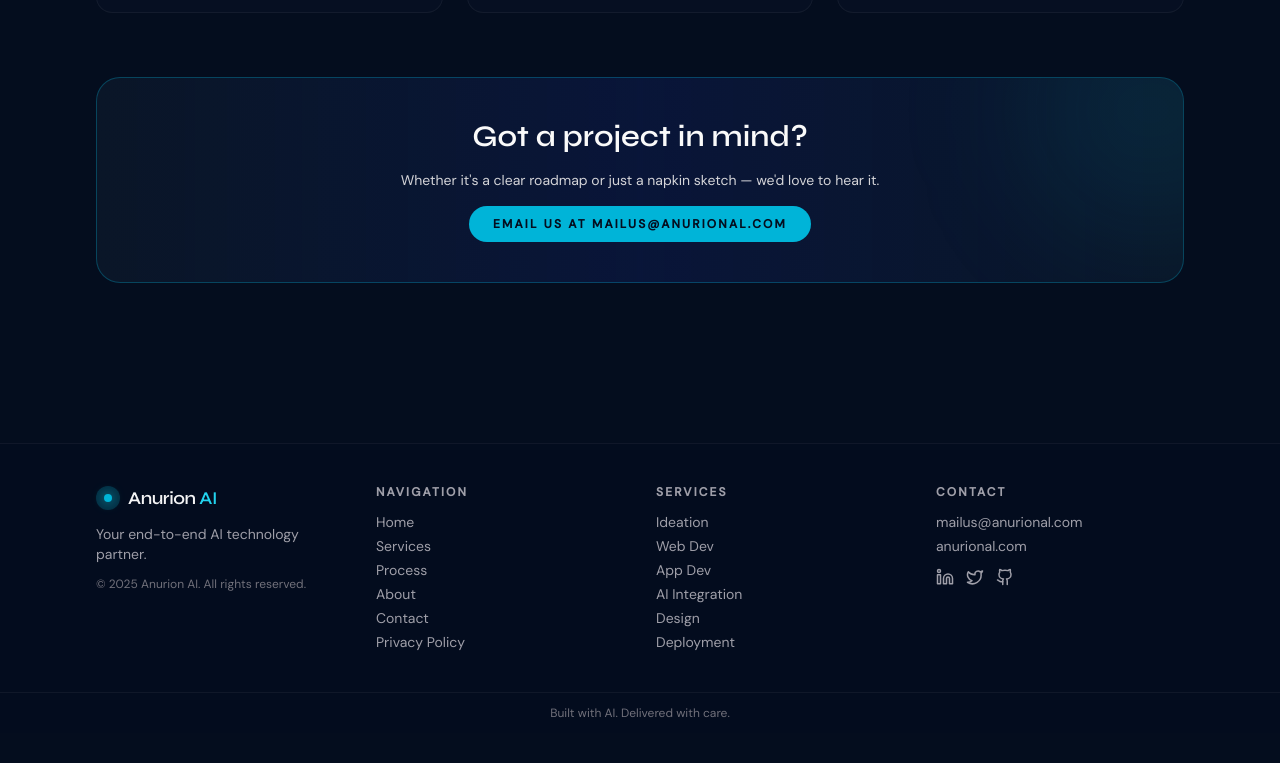
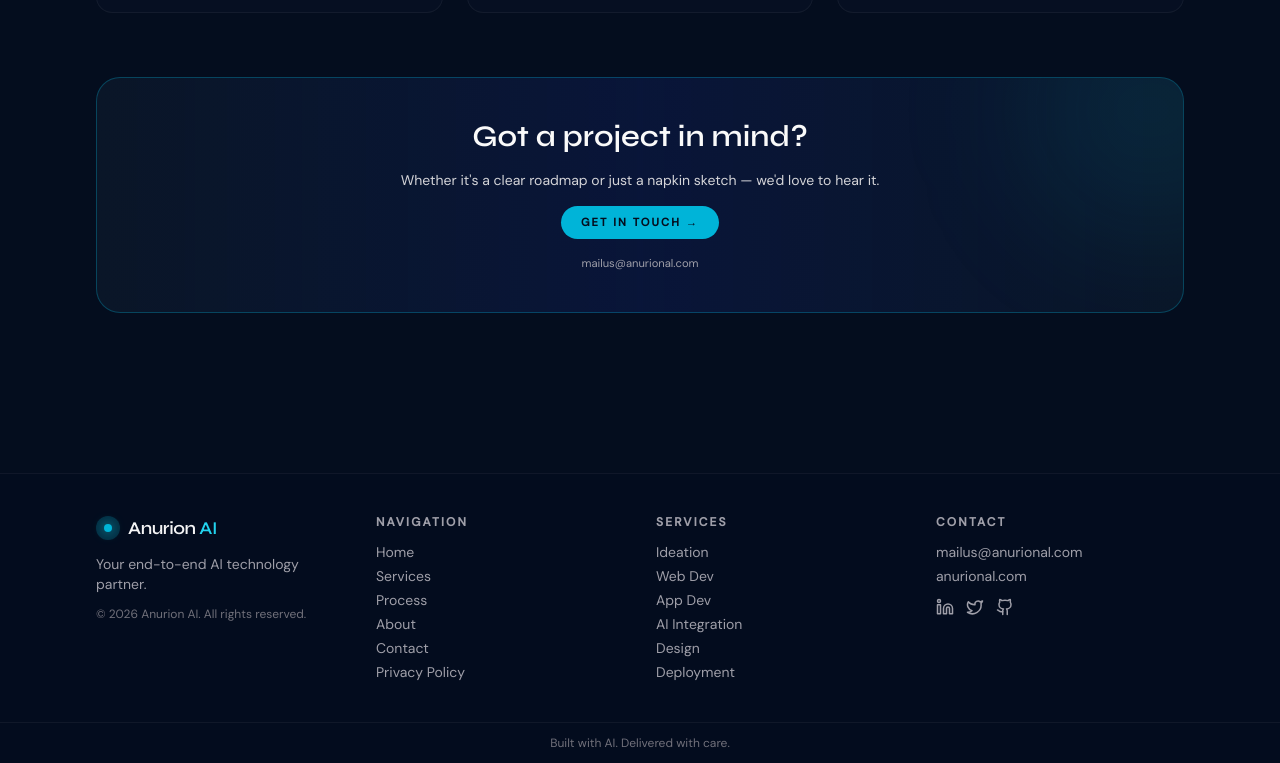
Before and after one commit to aianurion-maker/website, a Next.js app: page / in a window 1280 px wide. Shown: the part 2325-3088 px from the top of the page. Before the commit the page ends 3058 px from the top, so only its background shows below. Built offline with nearby package versions, Linux system fonts and the light colour scheme.

Commit message:
chore: update footer year and CTA banner

```diff
--- a/app/page.tsx
+++ b/app/page.tsx
@@ -333,10 +333,13 @@ export default function Home() {
               </p>
               <a
                 href="mailto:mailus@anurional.com"
-                className="inline-flex items-center justify-center rounded-full bg-cyan-500 px-6 py-2.5 text-xs font-semibold uppercase tracking-[0.18em] text-navy-950 transition hover:bg-cyan-400"
+                className="inline-flex items-center justify-center rounded-full bg-cyan-500 px-5 py-2 text-[0.7rem] font-semibold uppercase tracking-[0.18em] text-navy-950 transition hover:bg-cyan-400"
               >
-                Email Us at mailus@anurional.com
+                Get In Touch →
               </a>
+              <p className="text-[0.7rem] text-zinc-400">
+                mailus@anurional.com
+              </p>
             </div>
           </div>
         </FadeInSection>
--- a/components/Footer.tsx
+++ b/components/Footer.tsx
@@ -19,7 +19,7 @@ export default function Footer() {
               Your end-to-end AI technology partner.
             </p>
             <p className="text-xs text-zinc-500">
-              © 2025 Anurion AI. All rights reserved.
+              © 2026 Anurion AI. All rights reserved.
             </p>
           </div>
 
```
